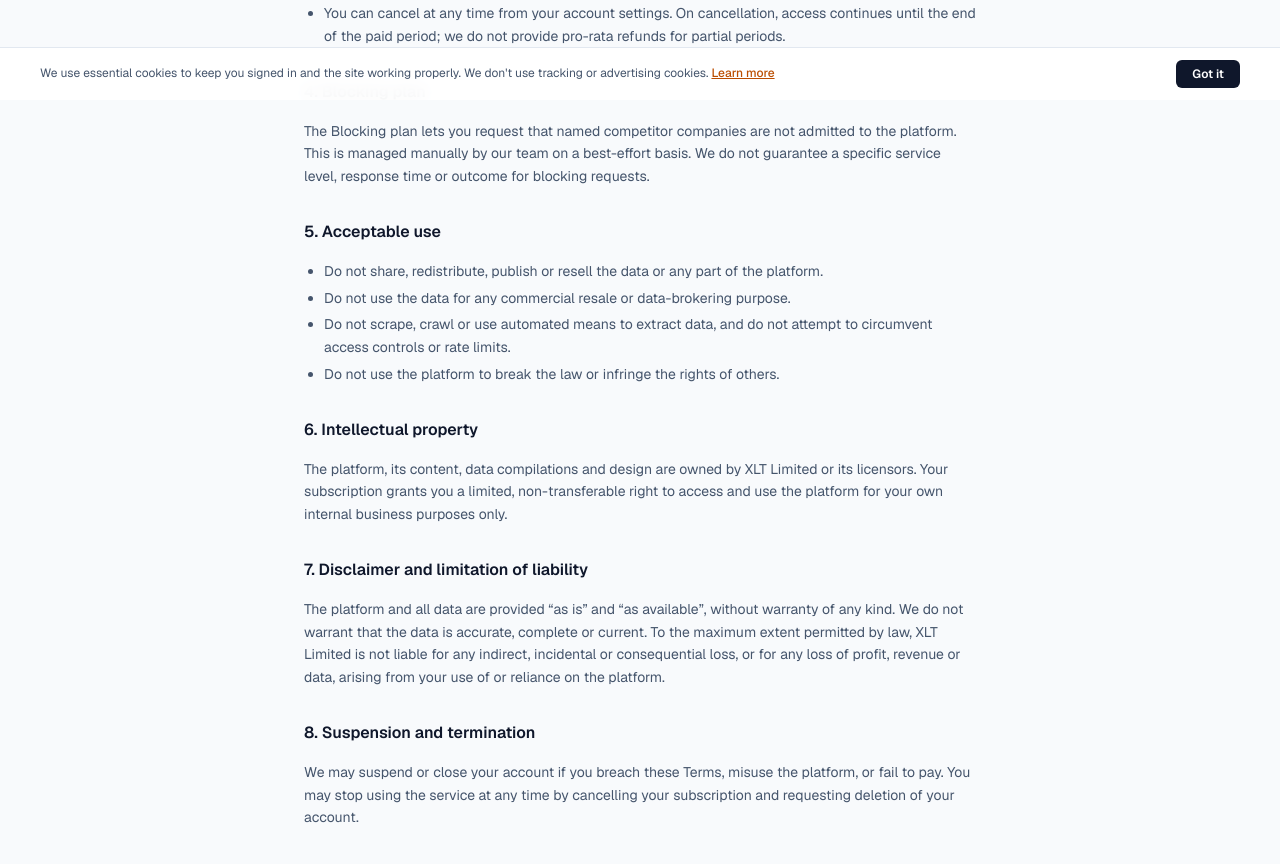
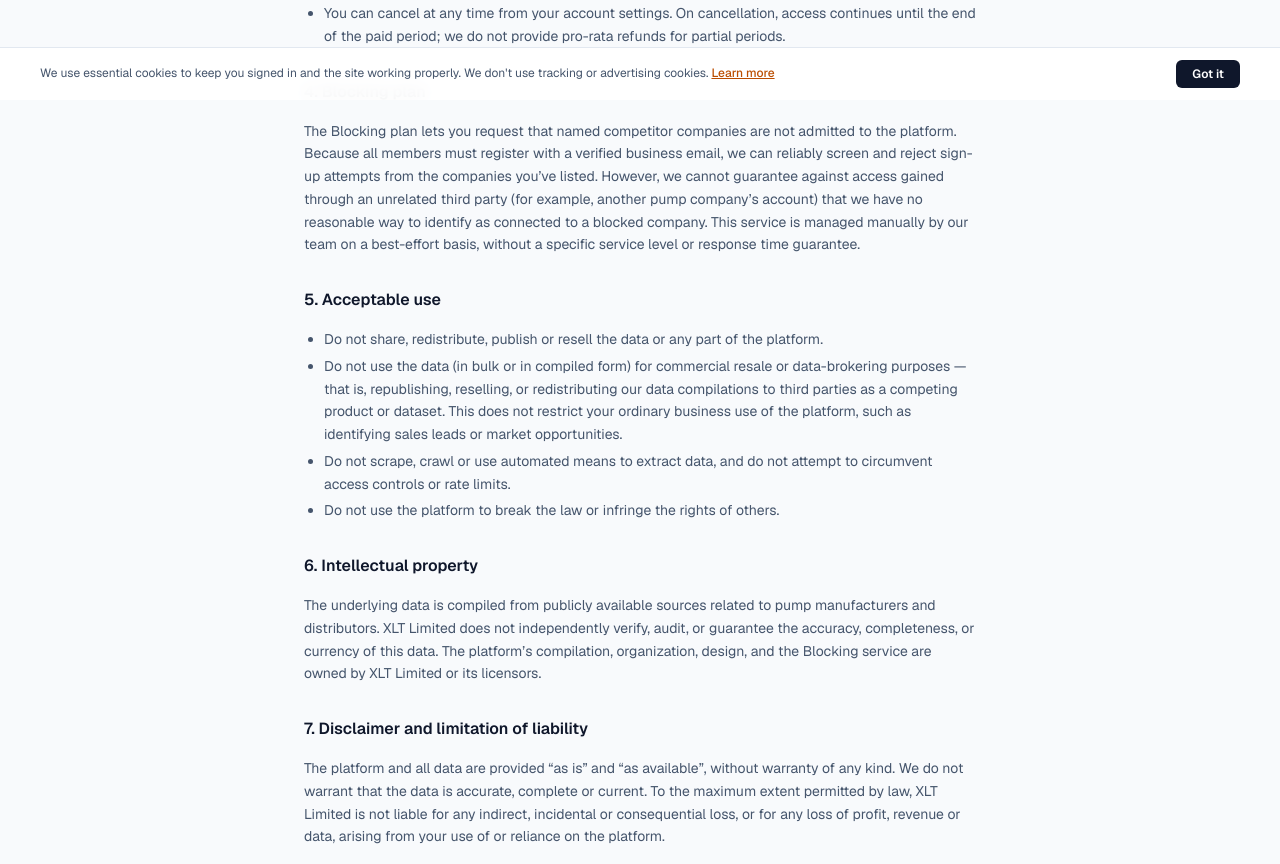
Before and after one commit to pumpselector/intelligence, a Next.js app: page /legal/terms in a window 1280 px wide. Shown: the part 700-1564 px from the top of the page. Built offline with nearby package versions, Linux system fonts and the light colour scheme; no server answers.

Commit message:
Clarify blocking plan limitations, acceptable use, and data source in terms of service

```diff
--- a/app/legal/terms/page.tsx
+++ b/app/legal/terms/page.tsx
@@ -57,14 +57,23 @@ export default function TermsPage() {
       <h2>4. Blocking plan</h2>
       <p>
         The Blocking plan lets you request that named competitor companies are not admitted to the
-        platform. This is managed manually by our team on a best-effort basis. We do not guarantee a
-        specific service level, response time or outcome for blocking requests.
+        platform. Because all members must register with a verified business email, we can reliably
+        screen and reject sign-up attempts from the companies you&rsquo;ve listed. However, we cannot
+        guarantee against access gained through an unrelated third party (for example, another pump
+        company&rsquo;s account) that we have no reasonable way to identify as connected to a blocked
+        company. This service is managed manually by our team on a best-effort basis, without a
+        specific service level or response time guarantee.
       </p>
 
       <h2>5. Acceptable use</h2>
       <ul>
         <li>Do not share, redistribute, publish or resell the data or any part of the platform.</li>
-        <li>Do not use the data for any commercial resale or data-brokering purpose.</li>
+        <li>
+          Do not use the data (in bulk or in compiled form) for commercial resale or data-brokering
+          purposes &mdash; that is, republishing, reselling, or redistributing our data compilations
+          to third parties as a competing product or dataset. This does not restrict your ordinary
+          business use of the platform, such as identifying sales leads or market opportunities.
+        </li>
         <li>
           Do not scrape, crawl or use automated means to extract data, and do not attempt to
           circumvent access controls or rate limits.
@@ -74,9 +83,10 @@ export default function TermsPage() {
 
       <h2>6. Intellectual property</h2>
       <p>
-        The platform, its content, data compilations and design are owned by XLT Limited or its
-        licensors. Your subscription grants you a limited, non-transferable right to access and use
-        the platform for your own internal business purposes only.
+        The underlying data is compiled from publicly available sources related to pump manufacturers
+        and distributors. XLT Limited does not independently verify, audit, or guarantee the
+        accuracy, completeness, or currency of this data. The platform&rsquo;s compilation,
+        organization, design, and the Blocking service are owned by XLT Limited or its licensors.
       </p>
 
       <h2>7. Disclaimer and limitation of liability</h2>
```
